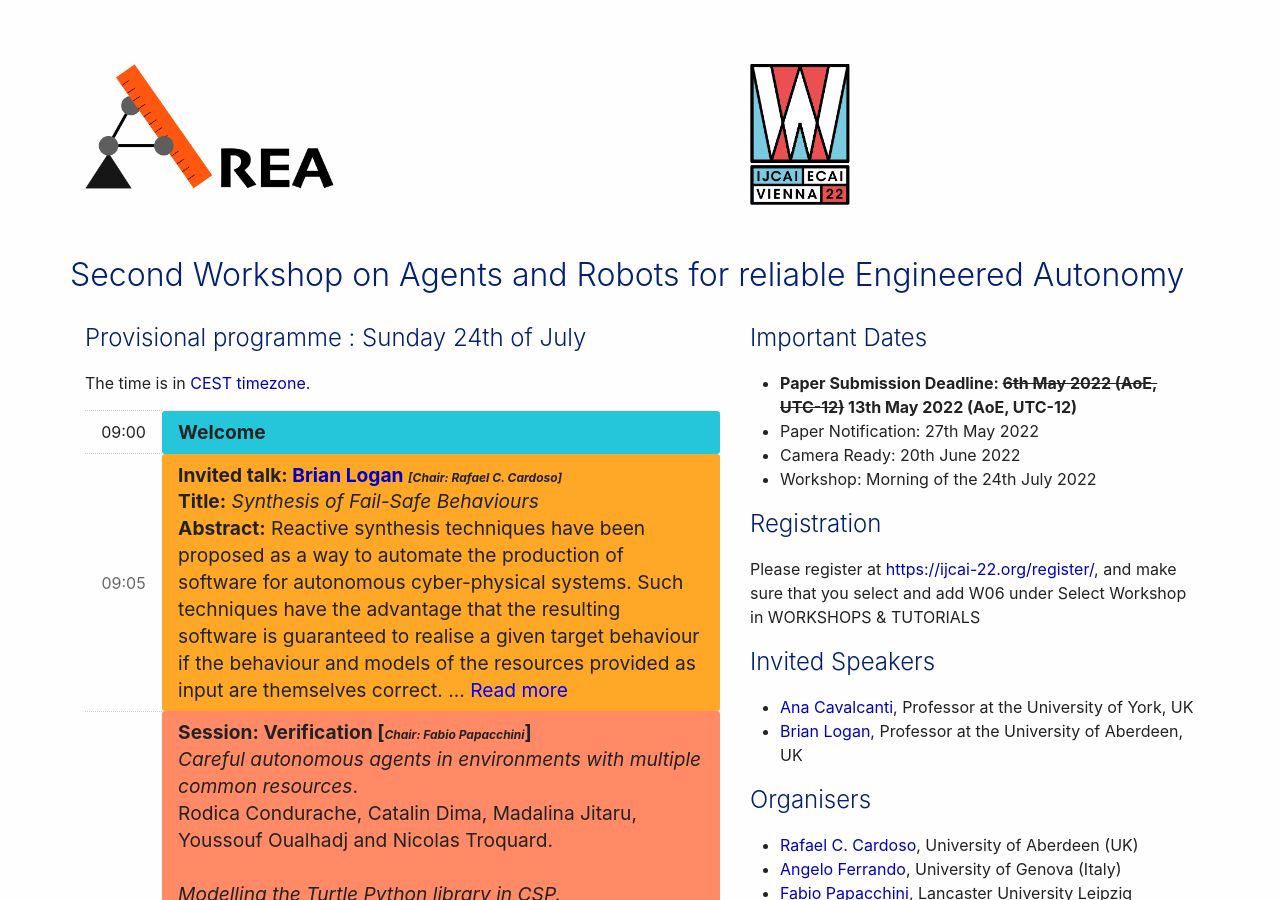
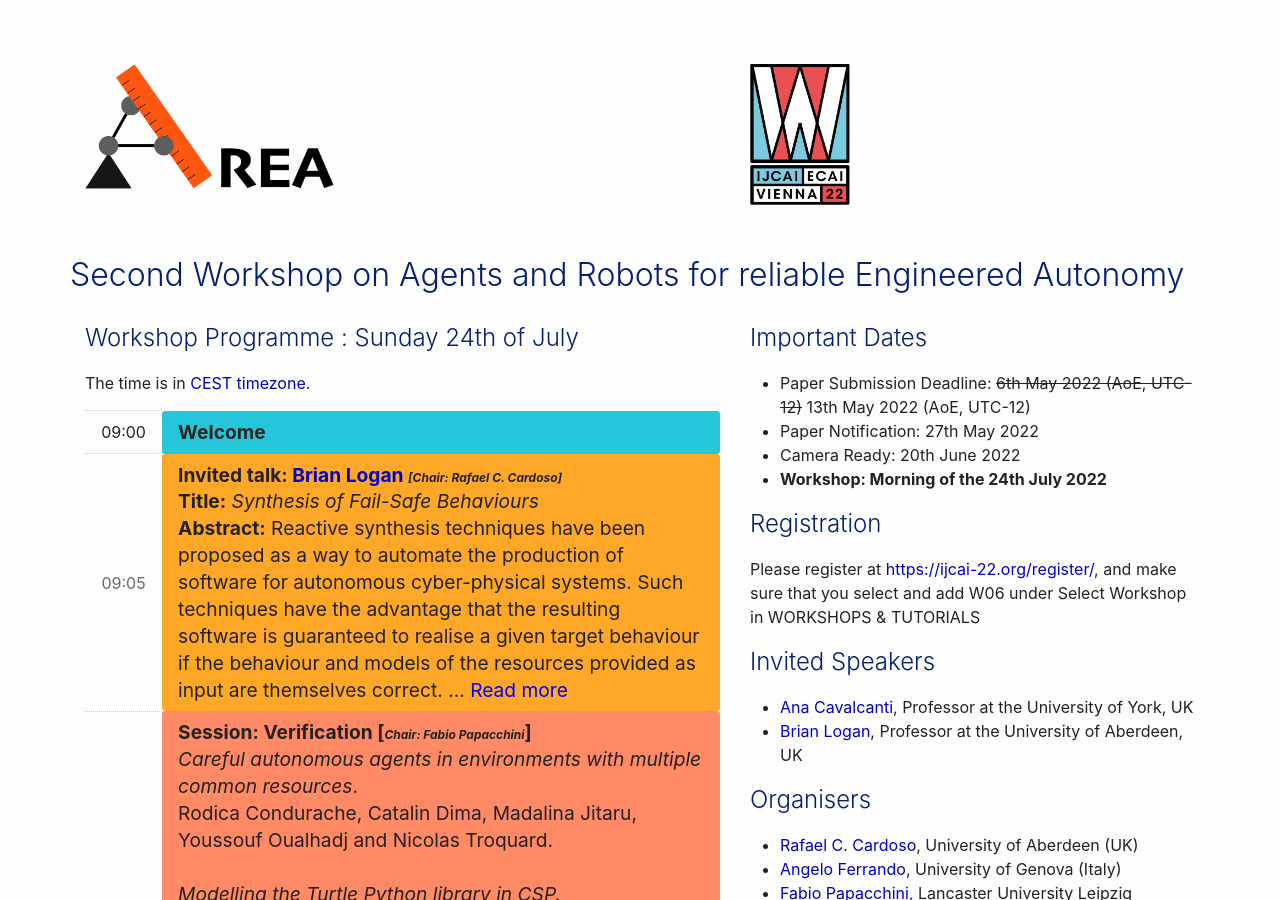
Before and after one commit to AREAWorkshop/AREA2022, a Jekyll site: the page built from index.md, in a window 1280 px wide and 900 px high. Built offline with Jekyll 4.4.1, drawn with Linux system fonts in a browser that asks for light colours; nearby versions of some CDN libraries.

Commit message:
Update index.md

```diff
--- a/index.md
+++ b/index.md
@@ -38,7 +38,7 @@ image: https://areaworkshop.github.io/AREA2022/images/logos/area_logo_1.png
 <div class="columns large-7" >
 <div markdown="1">
 
-## Provisional programme : Sunday 24th of July
+## Workshop Programme : Sunday 24th of July
 
 The time is in <a href="https://time.is/it/CEST">CEST timezone</a>.
 
@@ -289,10 +289,10 @@ After the workshop, we will consider applying for a journal special issue (journ
 
 <ul>
 <!--<li><b>Abstract Submission (optional): 29th April 2022</b></li>-->
-<li><b>Paper Submission Deadline: <strike>6th May 2022 (AoE, UTC-12)</strike> 13th May 2022 (AoE, UTC-12)</b></li>
+<li>Paper Submission Deadline: <strike>6th May 2022 (AoE, UTC-12)</strike> 13th May 2022 (AoE, UTC-12)</li>
 <li>Paper Notification: 27th May 2022</li>
 <li>Camera Ready: 20th June 2022</li>
-<li>Workshop: Morning of the 24th July 2022</li>
+<li><b>Workshop: Morning of the 24th July 2022</b></li>
 </ul>
 
 ## Registration
```
